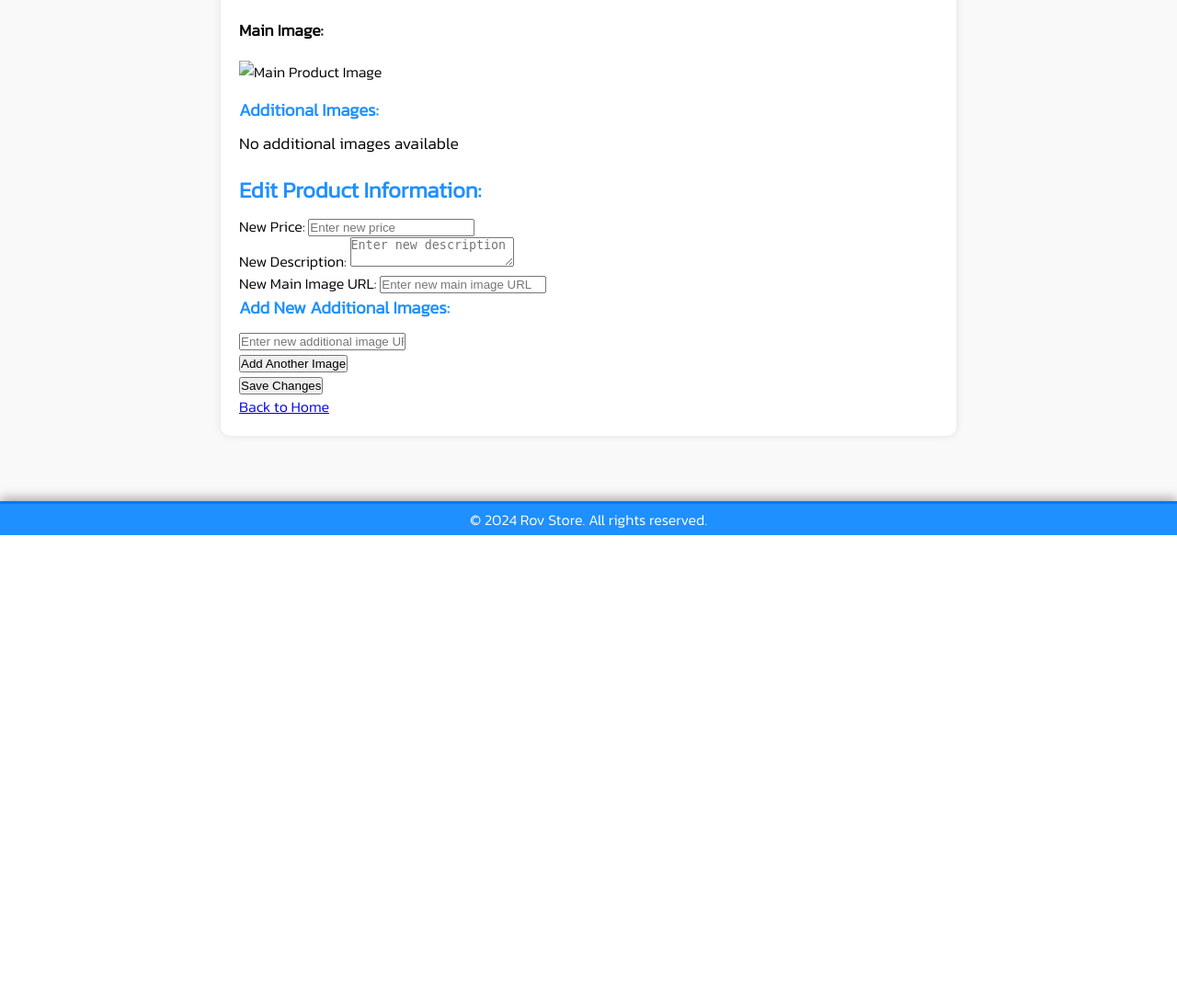
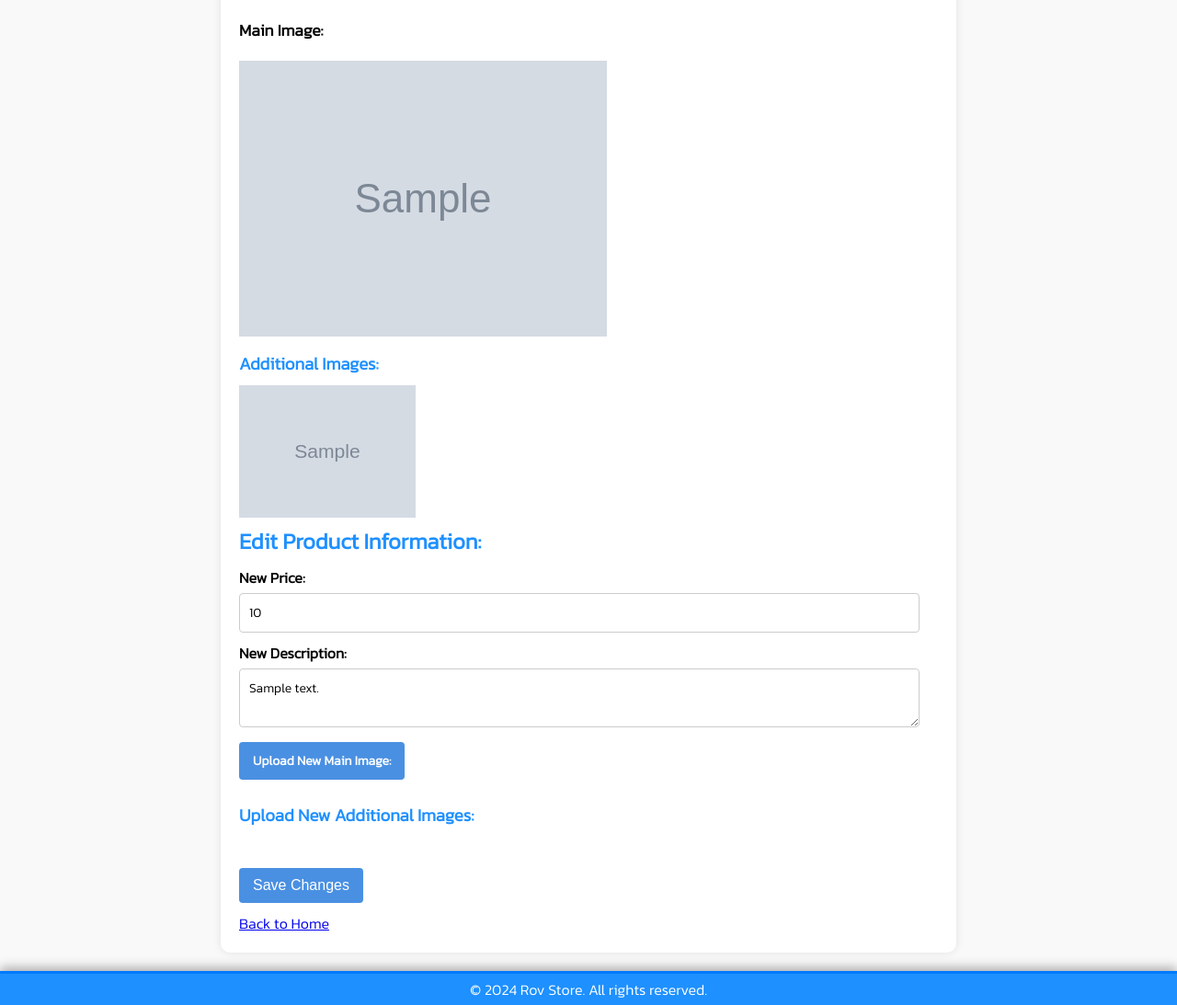
Before and after one commit to sareefhub/Rov-Store, a Flask app: page /product/edit/1 in a window 1280 px wide. Shown: the part 218-1311 px from the top of the page at 92% size. Before the commit the page ends 800 px from the top, so only its background shows below. Run offline with Flask 3, Linux system fonts and the light colour scheme; grey boxes marked "Sample" are stand-in pictures; a database or web service that is not in the repository returns one stand-in record (values such as "Sample title"); data that the repository does not hold is empty.

Commit message:
css ฉบับว่องไว

```diff
--- a/client/app.py
+++ b/client/app.py
@@ -7,19 +7,19 @@ from functools import wraps
 from datetime import datetime, timedelta
 
 app = Flask(__name__)
-app.secret_key = 'your_secret_key'  # เปลี่ยนเป็นรหัสที่ปลอดภัยกว่า
+app.secret_key = 'your_secret_key'  # Change to a more secure key
 
 # Secret key for JWT
 JWT_SECRET = 'your_jwt_secret_key'
 JWT_ALGORITHM = 'HS256'
 
-# URL ของเซิร์ฟเวอร์ Express
-EXPRESS_SERVER_URL = 'http://localhost:3000/products'  # เปลี่ยนถ้าจำเป็น
+# Express server URL
+EXPRESS_SERVER_URL = 'http://localhost:3000/products'  # Change if necessary
 
-# ผู้ใช้ Admin สำหรับการเข้าสู่ระบบ
+# Admin user credentials
 admin_user = {
     'username': 'admin',
-    'password': generate_password_hash('admin123')  # ใช้ hashing สำหรับรหัสผ่านจริง
+    'password': generate_password_hash('admin123')  # Use hashed password for security
 }
 
 # Helper function to create JWT token
@@ -55,6 +55,7 @@ def product_detail(product_id):
         return "Error fetching products", 500
     products = response.json()
 
+    # Fetch product details based on product_id
     product = next((p for p in products if p['id'] == product_id), None)
     if product:
         return render_template('product_detail.html', product=product)
@@ -103,7 +104,17 @@ def admin_logout():
 
 @app.route('/product/edit/<int:product_id>', methods=['GET'])
 def product_edit(product_id):
-    return render_template('product_edit.html', product=product_id)
+    # Fetch product details for editing
+    response = requests.get(EXPRESS_SERVER_URL)
+    if response.status_code != 200:
+        return "Error fetching products", 500
+    products = response.json()
+
+    product = next((p for p in products if p['id'] == product_id), None)
+    if product:
+        return render_template('product_edit.html', product=product)
+    else:
+        return "Product not found", 404
 
 @app.route('/product/add', methods=['GET', 'POST'])
 def product_add():
--- a/client/templates/product_edit.html
+++ b/client/templates/product_edit.html
@@ -6,6 +6,7 @@
     <title>Edit Product Details</title>
     <link rel="stylesheet" href="{{ url_for('static', filename='styles/style.css') }}">
     <link rel="stylesheet" href="{{ url_for('static', filename='styles/product_detail.css') }}">
+    <link rel="stylesheet" href="{{ url_for('static', filename='styles/product_add.css') }}">
 </head>
 <body>
     <header>
@@ -18,15 +19,14 @@
             <p><strong>Price:</strong> {{ product.price }} บาท</p>
             <p><strong>Description:</strong> {{ product.description }}</p>
             <p><strong>Main Image:</strong></p>
-            <img src="{{ product.image }}" alt="Main Product Image" class="expandable-image">
+            <img src="http://localhost:3000/uploads/{{ product.image }}" alt="Main Product Image" class="expandable-image">
 
             <h3>Additional Images:</h3>
             <div class="additional-images">
                 {% if product.additionalImages %}
                     {% for image in product.additionalImages %}
                         <div class="image-item">
-                            <img src="{{ image }}" alt="Additional Product Image" class="expandable-image">
-                            <button type="button" class="remove-image-btn" data-image-index="{{ loop.index }}">Remove</button>
+                            <img src="http://localhost:3000/uploads/{{ image }}" alt="Additional Product Image" class="expandable-image">
                         </div>
                     {% endfor %}
                 {% else %}
@@ -37,28 +37,28 @@
             <h2>Edit Product Information:</h2>
             <form id="edit-product-form">
                 <label for="new-price">New Price:</label>
-                <input type="number" id="new-price" name="new-price" placeholder="Enter new price" required>
+                <input type="number" id="new-price" name="new-price" placeholder="Enter new price" value="{{ product.price }}" required>
                 <br>
 
                 <label for="new-description">New Description:</label>
-                <textarea id="new-description" name="new-description" placeholder="Enter new description" required></textarea>
+                <textarea id="new-description" name="new-description" placeholder="Enter new description" required>{{ product.description }}</textarea>
                 <br>
 
-                <label for="new-image">New Main Image URL:</label>
-                <input type="text" id="new-image" name="new-image" placeholder="Enter new main image URL">
+                <label for="new-mainImageUpload" class="file-upload-label">Upload New Main Image:</label>
+                <input type="file" id="new-mainImageUpload" accept="image/*" name="mainImage" class="file-upload-input">
+                <br>
+                <img id="new-mainImagePreview" src="" alt="New Main Image Preview" style="display: none; max-width: 200px; margin-top: 10px;">
                 <br>
 
-                <h3>Add New Additional Images:</h3>
-                <div id="new-additional-images">
-                    <input type="text" name="new-additionalImage1" placeholder="Enter new additional image URL">
-                </div>
-                <button type="button" id="add-image-btn">Add Another Image</button>
+                <h3>Upload New Additional Images:</h3>
+                <input type="file" id="new-additionalImagesUpload" accept="image/*" multiple name="additionalImages" class="file-upload-input">
+                <div id="new-additionalImagesPreview" class="image-preview-container"></div>
                 <br>
 
                 <button type="submit">Save Changes</button>
             </form>
 
-            <a href="/">Back to Home</a>
+            <a href="/" class="back-link">Back to Home</a>
         </div>
     </main>
 
@@ -72,24 +72,19 @@
             const productId = "{{ product.id }}";
             const token = localStorage.getItem('jwt_token'); // Admin token for authentication
 
-            const updatedProduct = {
-                price: document.getElementById('new-price').value || "{{ product.price }}",
-                description: document.getElementById('new-description').value || "{{ product.description }}",
-                image: document.getElementById('new-image').value || "{{ product.image }}",
-                additionalImages: Array.from(document.querySelectorAll('#new-additional-images input')).map(input => input.value)
-            };
+            // Create FormData for file uploads
+            const formData = new FormData(this); // Automatically captures all form fields
 
             fetch(`http://localhost:3000/admin/edit-item/${productId}`, {
                 method: 'PUT',
                 headers: {
-                    'Content-Type': 'application/json',
                     'Authorization': `Bearer ${token}`
                 },
-                body: JSON.stringify(updatedProduct)
+                body: formData
             })
             .then(response => response.json())
             .then(data => {
-                alert('Product updated successfully');
+                alert(data.message);
                 window.location.href = '/'; // Redirect to the home page after saving
             })
             .catch(error => {
@@ -97,39 +92,37 @@
             });
         });
 
-        // Add another image field dynamically
-        document.getElementById('add-image-btn').addEventListener('click', function() {
-            const additionalImagesContainer = document.getElementById('new-additional-images');
-            const newInput = document.createElement('input');
-            newInput.setAttribute('type', 'text');
-            newInput.setAttribute('name', `new-additionalImage${additionalImagesContainer.children.length + 1}`);
-            newInput.setAttribute('placeholder', 'Enter new additional image URL');
-            additionalImagesContainer.appendChild(newInput);
+        // Preview new main image upload
+        document.getElementById('new-mainImageUpload').addEventListener('change', function(event) {
+            const file = event.target.files[0];
+            const reader = new FileReader();
+            reader.onload = function(e) {
+                const img = document.getElementById('new-mainImagePreview');
+                img.src = e.target.result;
+                img.style.display = 'block'; // Show the image preview
+            }
+            if (file) {
+                reader.readAsDataURL(file);
+            }
         });
 
-        // Remove image functionality
-        const removeButtons = document.querySelectorAll('.remove-image-btn');
-        removeButtons.forEach(button => {
-            button.addEventListener('click', function() {
-                const imageIndex = this.getAttribute('data-image-index');
-                const productId = "{{ product.id }}";
-                const token = localStorage.getItem('jwt_token');
+        // Preview additional images upload
+        document.getElementById('new-additionalImagesUpload').addEventListener('change', function(event) {
+            const selectedFiles = event.target.files;
+            const additionalImagesPreview = document.getElementById('new-additionalImagesPreview');
+            additionalImagesPreview.innerHTML = ''; // Clear previous previews
 
-                fetch(`http://localhost:3000/admin/remove-image/${productId}/${imageIndex}`, {
-                    method: 'DELETE',
-                    headers: {
-                        'Content-Type': 'application/json',
-                        'Authorization': `Bearer ${token}`
-                    }
-                })
-                .then(response => response.json())
-                .then(data => {
-                    alert('Image removed successfully');
-                    location.reload(); // Reload the page to show the updated images
-                })
-                .catch(error => {
-                    console.error('Error removing image:', error);
-                });
+            // Display previews for selected additional images
+            Array.from(selectedFiles).forEach(file => {
+                const reader = new FileReader();
+                reader.onload = function(e) {
+                    const img = document.createElement('img');
+                    img.src = e.target.result;
+                    img.alt = 'New Additional Image Preview';
+                    img.classList.add('additional-image-preview');
+                    additionalImagesPreview.appendChild(img);
+                }
+                reader.readAsDataURL(file);
             });
         });
     </script>
```
